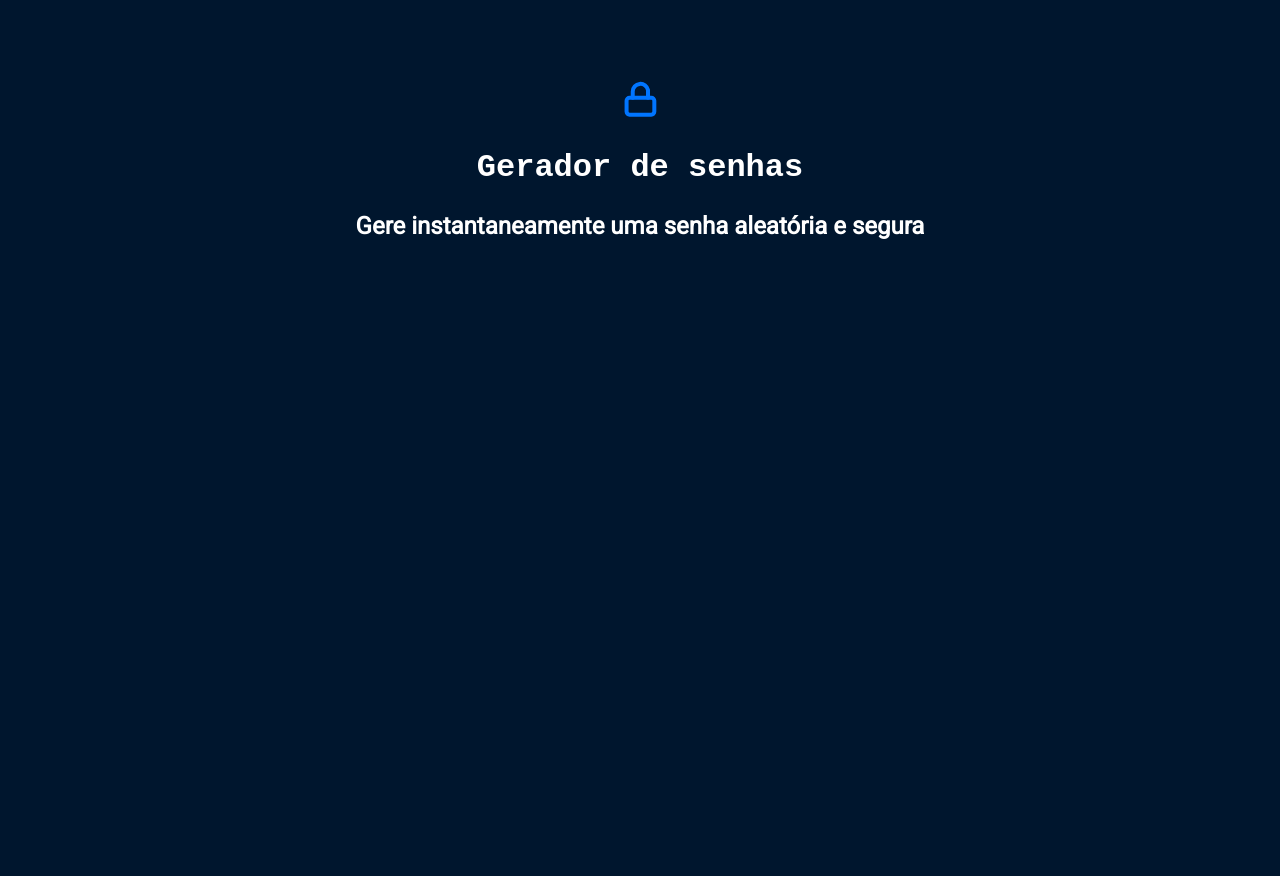
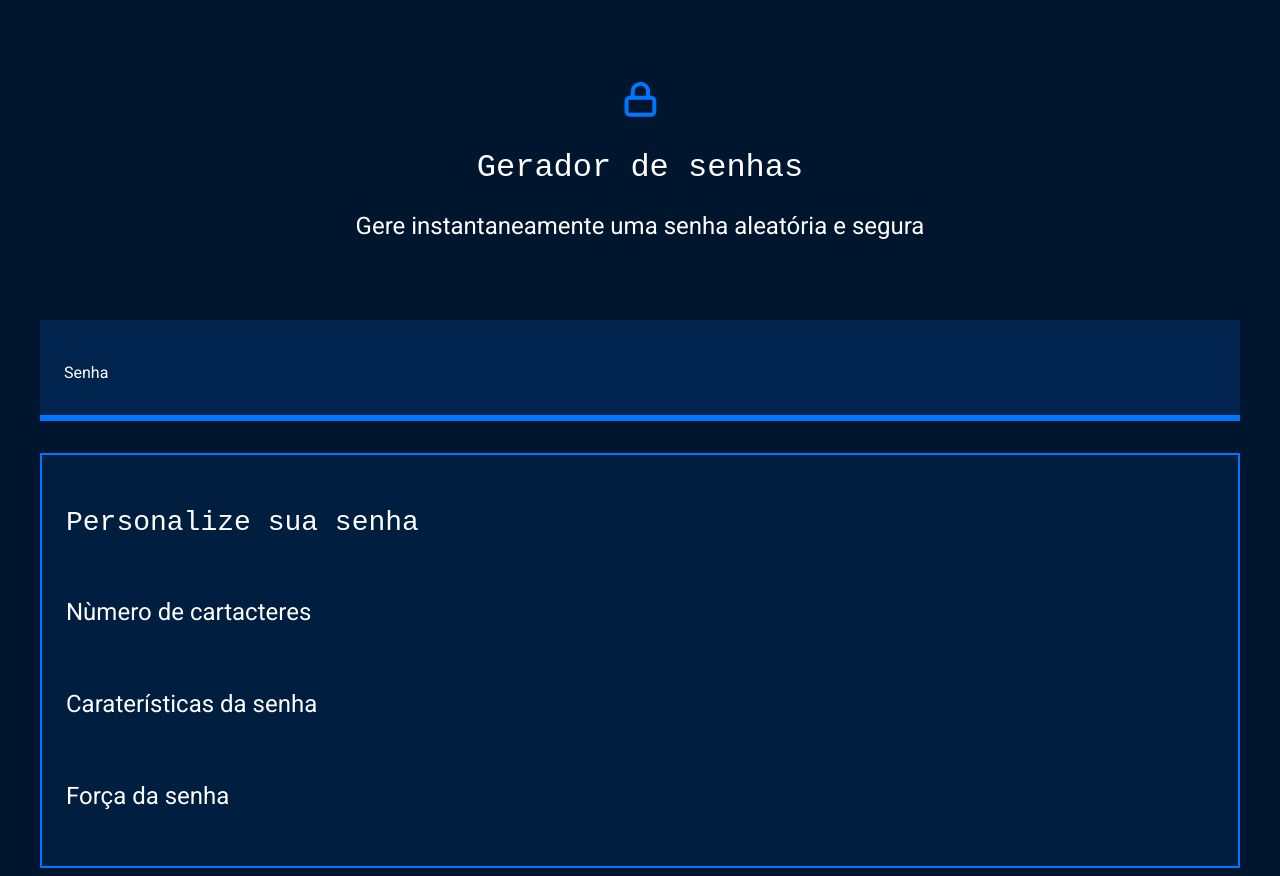
Before and after one commit to n4ticorrea/Javascript, a plain HTML site: page index.html in a window 1280 px wide. Before the commit the page ends 800 px from the top, so only its background shows below. Drawn offline with Linux system fonts and the light colour scheme.

Commit message:
Add files via upload

```diff
--- a/index.html
+++ b/index.html
@@ -9,11 +9,31 @@
 </head>
 
 <body>
-    <div class="conteudo-titulo">
-    <img src="unlock.svg" alt="cadeado fechado">
-    <h2 class="titulo-principal">Gerador de senhas</h2>
-    <h3 class="titulo-secundario">Gere instantaneamente uma senha aleatória e segura</h3>
-   </div>
+    <section class="conteudo">
+        <div class="conteudo-titulo">
+            <img src="unlock.svg" alt="cadeado fechado">
+            <h2 class="titulo-principal">Gerador de senhas</h2>
+            <h3 class="titulo-secundario">Gere instantaneamente uma senha aleatória e segura</h3>
+        </div>
+        <div class="conteudo-senha">
+            <labelfor="senha">Senha</label>
+            <input name="senha" type="text" id="campo-senha">
+        </div>
+        <div class="parametro">
+            <h3 class="parametro-titulo">Personalize sua senha</h3>
+            <div class="parametro-coluna__senha">
+                <div class="parametro-senha">
+                    <h4 class="parametro-senha__titulo">Nùmero de cartacteres</h4>
+                </div>
+                <div class="parametro-senha">
+                    <h4 class="parametro-senha__titulo">Caraterísticas da senha</h4>
+                </div>
+                <div class="parametro-senha">
+                    <h4 class="parametro-senha__titulo">Força da senha</h4>
+                </div>
+            </div>
+        </div>
+    </section>
 </body>
 
 </html>
--- a/style.css
+++ b/style.css
@@ -1,5 +1,4 @@
 @import url('https://fonts.googleapis.com/css2?family=Roboto&display=swap');
-
 :root{
     --branco: white;
     --cor-de-fundo: #00162E;
@@ -8,6 +7,11 @@
     --borda: #0075FF;
     --roboto: "Roboto", sans-serif;
     --roboto-mono: 'Roboto Mono', monospace;
+}
+
+
+*{
+    font-weight: 400
 }
 
 body{
@@ -29,3 +33,50 @@ body{
     text-align: center;
     margin-top: 80px;
 }
+
+.conteudo-senha{
+    margin-top: 80px;
+    background: var(--fundo-senha);
+    padding: 24px;
+    border-bottom: 6px solid var(--borda);
+}
+
+#campo-senha{
+    background-color: var(--fundo-senha);
+    border: none;
+    color: var(--branco);
+    font-family: var(--roboto-mono);
+    font-size: 40px;
+    width: 70%;
+}
+
+#campo-senha:focus{
+    outline: none;
+}
+
+.conteudo{
+    max-width: 1200px;
+    margin: 0 auto;
+}
+
+.parametro{
+    background-color: var(--fundo-texto);
+    border: 2px solid var(--borda);
+    margin-top: 32px;
+    padding: 24px;
+}
+
+.parametro-titulo{
+    font-family: var(--roboto-mono);
+    font-size: 28px;
+}
+
+.parametro-senha__titulo{
+    font-size:24px;
+}
+
+.parametro-coluna__senha{
+    display: flex;
+    flex-direction: column;
+    justify-content: center;
+}
```
